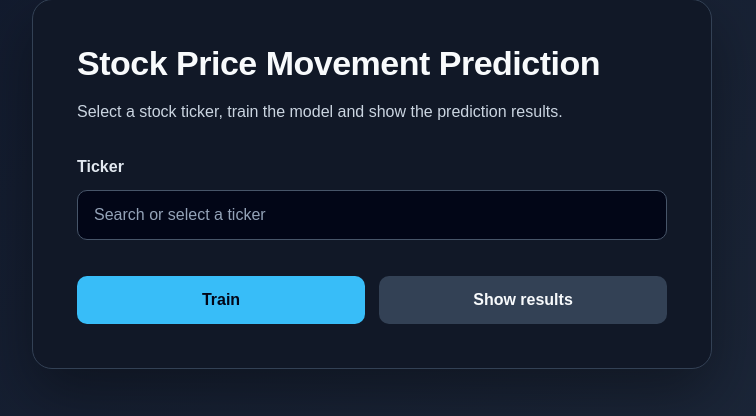
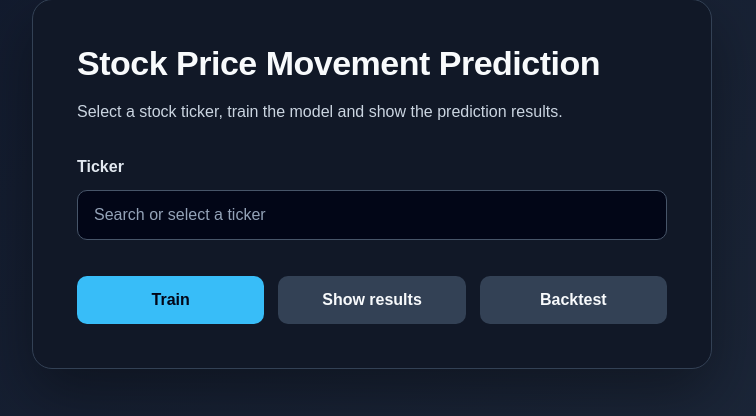
Before and after one commit to prigno/stock-price-movement-prediction, a Flask app: page / in a window 1280 px wide. Shown: the part 216-632 px from the top of the page, without its empty margins (268-1024 px from the left). Run offline with Flask 3, Linux system fonts and the light colour scheme.

Commit message:
Add backtest button.

```diff
--- a/app/templates/index.html
+++ b/app/templates/index.html
@@ -45,6 +45,10 @@
                     <button type="button" class="button secondary-button" onclick="showResults()">
                         Show results
                     </button>
+
+                    <button type="button" class="button secondary-button" onclick="showBacktest()">
+                        Backtest
+                    </button>
                 </div>
             </form>
         </section>
@@ -61,6 +65,16 @@
 
             window.location.href = `/results?ticker=${ticker}`;
         }
+        function showBacktest() {
+            const ticker = document.getElementById("ticker").value;
+
+            if (!ticker) {
+                alert("Please select a ticker before showing backtest.");
+                return;
+            }
+
+            window.location.href = `/backtest?ticker=${ticker}`;
+        }
     </script>
 </body>
 </html>
```
